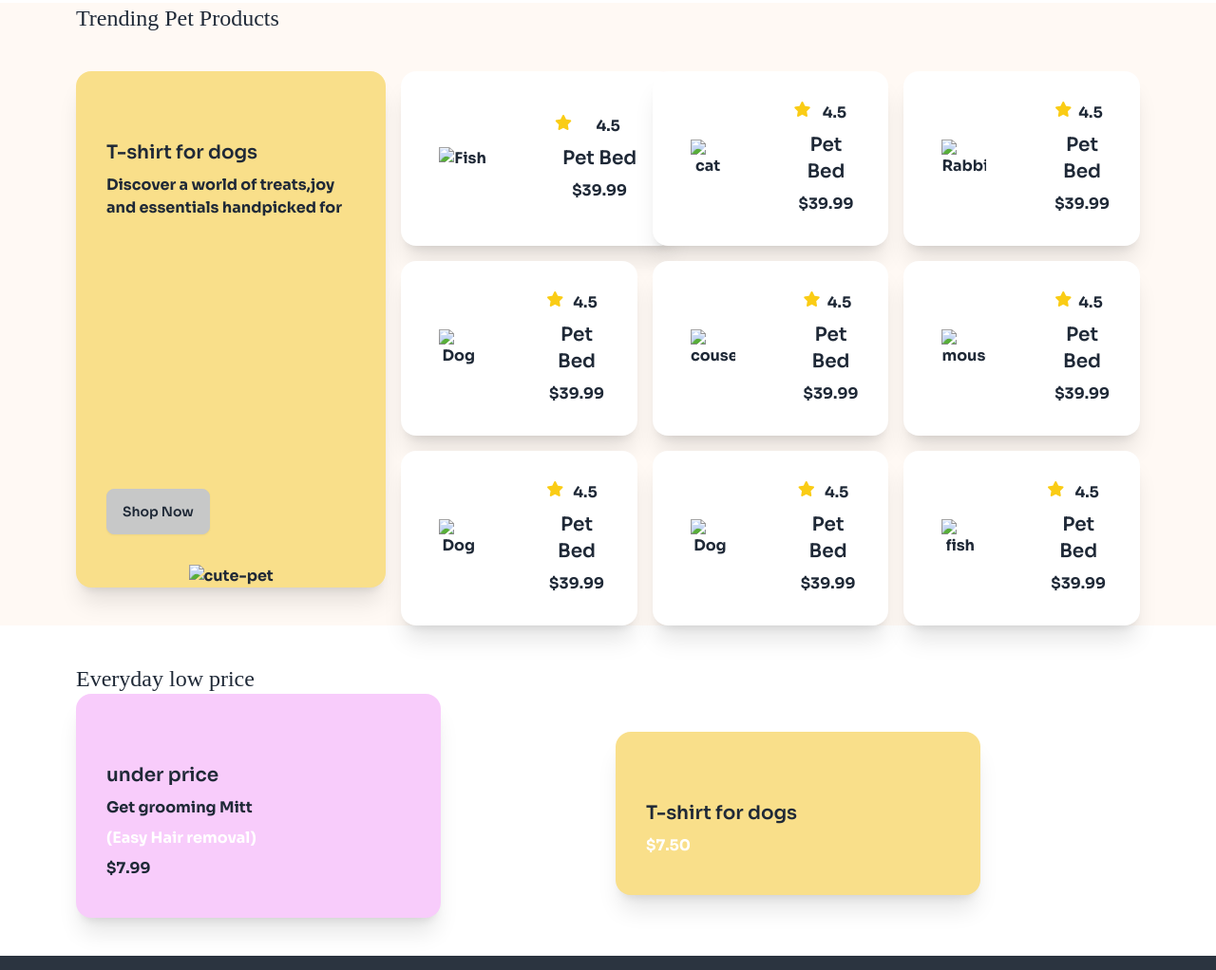
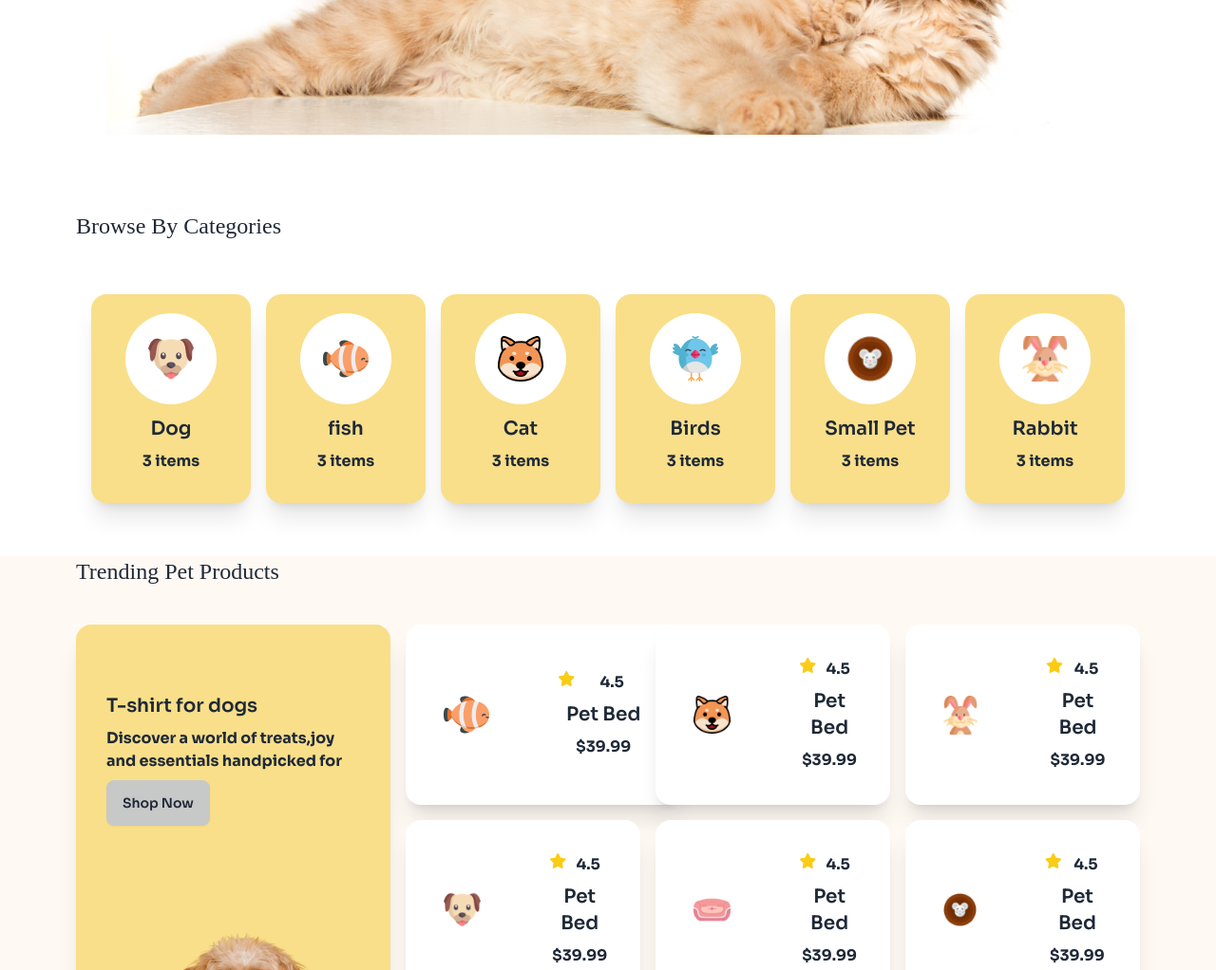
Before and after one commit to Rahima06/PET-SHOP3, a plain HTML site: page index.html in a window 1280 px wide. Shown: the part 821-1843 px from the top of the page at 95% size. Drawn offline with nearby package versions, Linux system fonts and the light colour scheme; the site is published under a folder, as on GitHub Pages, so addresses that start at the root find nothing; a web font is replaced by a local one.

Commit message:
PET-SHOP3 completed

```diff
--- a/index.html
+++ b/index.html
@@ -74,7 +74,7 @@
                         </ul>
                     </div>
                     <div class="flex gap-x-80">
-                        <img src="/images/logo-header.png" alt="">
+                        <img src="./images/logo-header.png" alt="">
                         <i class="fa-solid fa-bars lg:hidden md:hidden"></i>
                     </div>
 
@@ -119,7 +119,7 @@
                     </div>
 
                     <figure>
-                        <img src="/images/cat-big.png">
+                        <img src="./images/cat-big.png">
                     </figure>
 
                 </div>
@@ -136,7 +136,7 @@
 
                     <div class="avatar mx-auto top-5">
                         <div class="w-24 h-24 rounded-full bg-white p-6">
-                            <img class="w-8 h-8 object-contain" src="/images/dog-cartoon.png" />
+                            <img class="w-8 h-8 object-contain" src="./images/dog-cartoon.png" />
                         </div>
                     </div>
                     <div class="card-body items-center text-center">
@@ -149,7 +149,7 @@
                 <div class="card bg-base-100 w-96 shadow-xl bg-[#F9DF8A] text-center">
                     <div class="avatar mx-auto top-5">
                         <div class="w-24 h-24 rounded-full bg-white p-6">
-                            <img class="w-8 h-8 object-contain" src="/images/fish-cartoon.png" />
+                            <img class="w-8 h-8 object-contain" src="./images/fish-cartoon.png" />
                         </div>
                     </div>
 
@@ -163,7 +163,7 @@
                 <div class="card bg-base-100 w-96 shadow-xl bg-[#F9DF8A] text-center">
                     <div class="avatar mx-auto top-5">
                         <div class="w-24 h-24 rounded-full bg-white p-6">
-                            <img class="w-8 h-8 object-contain" src="/images/cat-cartoon.png" />
+                            <img class="w-8 h-8 object-contain" src="./images/cat-cartoon.png" />
                         </div>
                     </div>
                     <div class="card-body items-center text-center">
@@ -176,7 +176,7 @@
                 <div class="card bg-base-100 w-96 shadow-xl bg-[#F9DF8A]">
                     <div class="avatar mx-auto top-5">
                         <div class="w-24 h-24 rounded-full bg-white p-6">
-                            <img class="w-8 h-8 object-contain" src="/images/bird-cartoon.png" />
+                            <img class="w-8 h-8 object-contain" src="./images/bird-cartoon.png" />
                         </div>
                     </div>
                     <div class="card-body items-center text-center">
@@ -190,7 +190,7 @@
                 <div class="card bg-base-100 w-96 shadow-xl bg-[#F9DF8A] text-center">
                     <div class="avatar mx-auto top-5">
                         <div class="w-24 h-24 rounded-full bg-white p-6">
-                            <img class="w-8 h-8 object-contain" src="/images/mouse-cartoon.png" />
+                            <img class="w-8 h-8 object-contain" src="./images/mouse-cartoon.png" />
                         </div>
                     </div>
                     <div class="card-body items-center text-center">
@@ -204,7 +204,7 @@
                 <div class="card bg-base-100 w-96 shadow-xl bg-[#F9DF8A] text-center">
                     <div class="avatar mx-auto top-5">
                         <div class="w-24 h-24 rounded-full bg-white p-6">
-                            <img class="w-8 h-8 object-contain" src="/images/rabbit-cartoon.png" />
+                            <img class="w-8 h-8 object-contain" src="./images/rabbit-cartoon.png" />
                         </div>
                     </div>
                     <div class="card-body items-center text-center">
@@ -237,7 +237,7 @@
                         </div>
                     </div>
                     <figure>
-                        <img class="mx-auto" src="/images/cute-pet-small.png" alt="cute-pet" />
+                        <img class="mx-auto" src="./images/cute-pet-small.png" alt="cute-pet" />
                     </figure>
                 </div>
 
@@ -245,7 +245,7 @@
                 <div class=" grid grid-cols-3 gap-x-4 gap-y-4 ">
                     <div class="card card-side bg-base-100 shadow-xl w-72 justify-center  items-center text-center">
                         <figure class="px-10">
-                            <img src="/images/fish-cartoon.png" alt="Fish" />
+                            <img src="./images/fish-cartoon.png" alt="Fish" />
                         </figure>
                         <div class="card-body">
                             <div class="flex">
@@ -260,7 +260,7 @@
                     <!--Grid-2-->
                     <div class="card card-side bg-base-100 shadow-xl justify-center  items-center text-center">
                         <figure class="px-10">
-                            <img src="/images/cat-cartoon.png" alt="cat" />
+                            <img src="./images/cat-cartoon.png" alt="cat" />
                         </figure>
                         <div class="card-body">
                             <div class="flex">
@@ -275,7 +275,7 @@
                     <!--Grid-3-->
                     <div class="card card-side bg-base-100 shadow-xl justify-center  items-center text-center">
                         <figure class="px-10">
-                            <img src="/images/rabbit-cartoon.png" alt="Rabbit" />
+                            <img src="./images/rabbit-cartoon.png" alt="Rabbit" />
                         </figure>
                         <div class="card-body">
                             <div class="flex">
@@ -290,7 +290,7 @@
                     <!--Grid-4-->
                     <div class="card card-side bg-base-100 shadow-xl justify-center  items-center text-center">
                         <figure class="px-10">
-                            <img src="/images/dog-cartoon.png" alt="Dog" />
+                            <img src="./images/dog-cartoon.png" alt="Dog" />
                         </figure>
                         <div class="card-body">
                             <div class="flex">
@@ -305,7 +305,7 @@
                     <!--Gird-5-->
                     <div class="card card-side bg-base-100 shadow-xl justify-center  items-center text-center">
                         <figure class="px-10">
-                            <img src="/images/pet-couch.png" alt="couse" />
+                            <img src="./images/pet-couch.png" alt="couse" />
                         </figure>
                         <div class="card-body">
                             <div class="flex">
@@ -320,7 +320,7 @@
                     <!--grid-6-->
                     <div class="card card-side bg-base-100 shadow-xl justify-center  items-center text-center">
                         <figure class="px-10">
-                            <img src="/images/mouse-cartoon.png" alt="mouse" />
+                            <img src="./images/mouse-cartoon.png" alt="mouse" />
                         </figure>
                         <div class="card-body">
                             <div class="flex">
@@ -335,7 +335,7 @@
                     <!--Grid-7-->
                     <div class="card card-side bg-base-100 shadow-xl justify-center  items-center text-center">
                         <figure class="px-10">
-                            <img src="/images/dog-cartoon.png" alt="Dog" />
+                            <img src="./images/dog-cartoon.png" alt="Dog" />
                         </figure>
                         <div class="card-body">
                             <div class="flex">
@@ -350,7 +350,7 @@
                     <!--Grid-8-->
                     <div class="card card-side bg-base-100 shadow-xl justify-center  items-center text-center">
                         <figure class="px-10">
-                            <img src="/images/pet-couch.png" alt="Dog" />
+                            <img src="./images/pet-couch.png" alt="Dog" />
                         </figure>
                         <div class="card-body">
                             <div class="flex">
@@ -365,7 +365,7 @@
                     <!--Gird-9-->
                     <div class="card card-side bg-base-100 shadow-xl justify-center  items-center text-center">
                         <figure class="px-10">
-                            <img src="/images/fish-cartoon.png" alt="fish" />
+                            <img src="./images/fish-cartoon.png" alt="fish" />
                         </figure>
                         <div class="card-body">
                             <div class="flex">
@@ -400,7 +400,7 @@
 
 
                         <figure>
-                            <img src="/images/cute-dog-mid.png" alt="">
+                            <img src="./images/cute-dog-mid.png" alt="">
                         </figure>
                     </div>
 
@@ -420,7 +420,7 @@
 
 
                             <figure>
-                                <img src="/images/cute-pet-mid.png" alt="">
+                                <img src="./images/cute-pet-mid.png" alt="">
                             </figure>
                         </div>
 
```
